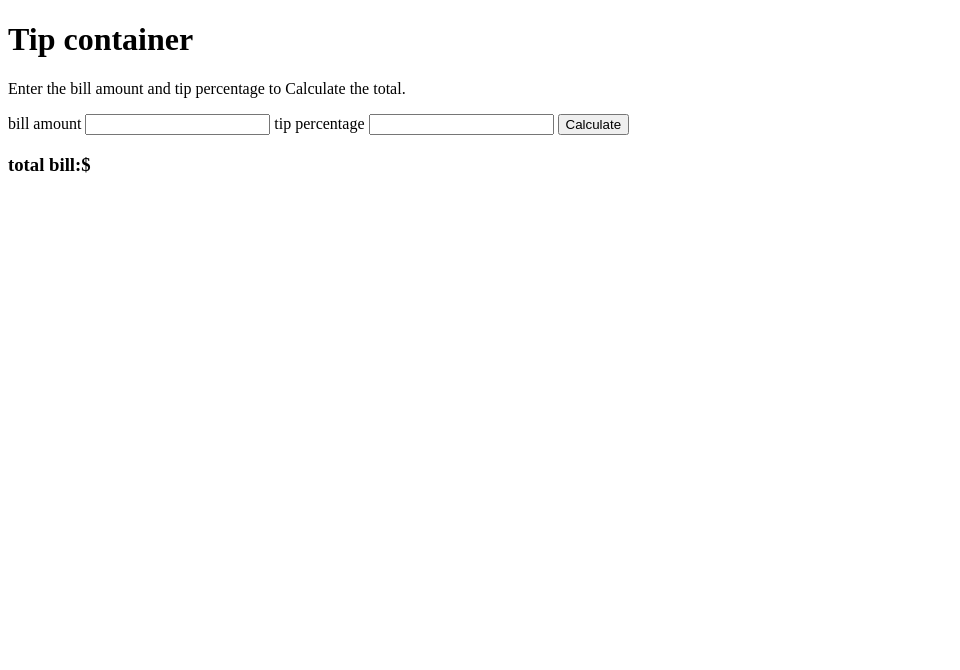
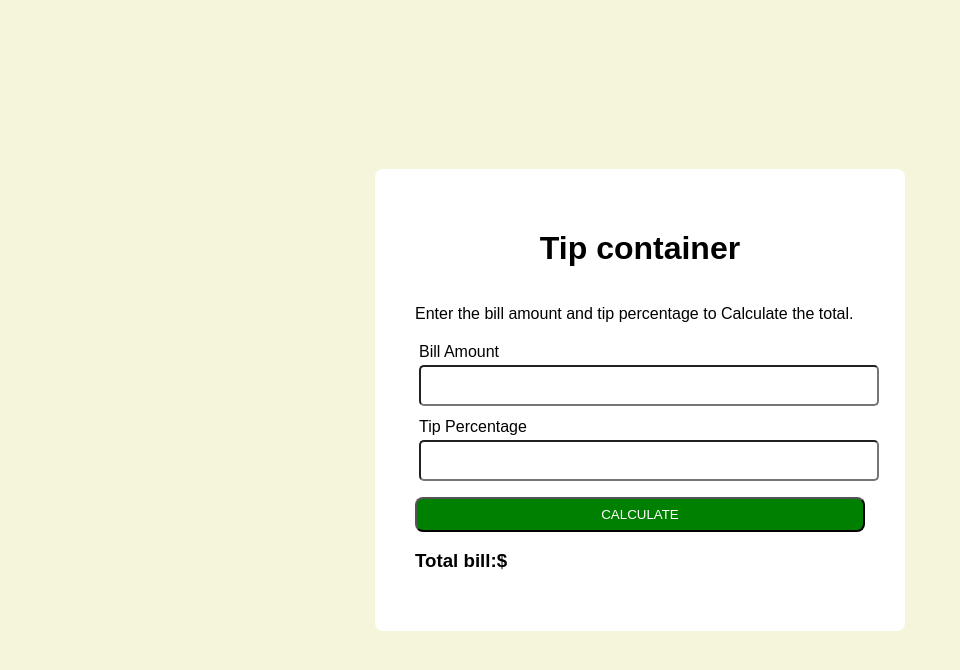
Before and after one commit to kennedy7-cyber/js-tip-calc, a plain HTML site: page index.html in a window 1280 px wide. Shown: the whole page, without its empty margins (0-960 px from the left). Drawn offline with Linux system fonts and the light colour scheme.

Commit message:
just styled my tip calculator by javascript

```diff
--- a/index.html
+++ b/index.html
@@ -4,21 +4,46 @@
     <meta charset="UTF-8" />
     <meta name="viewport" content="width=device-width, initial-scale=1.0" />
     <title>Tip Calculator</title>
+    <link rel="stylesheet" href="style.css" />
   </head>
   <body>
-    <div id="container"></div>
-    <h1>Tip container</h1>
-    <p>Enter the bill amount and tip percentage to Calculate the total.</p>
-    <label for="bill amount">bill amount</label>
-    <input type="number" id="bill amount" />
+    <div id="main-box">
+      <h1 style="text-align: center">Tip container</h1>
+      <p>Enter the bill amount and tip percentage to Calculate the total.</p>
+      <form style="display: block; padding: 4px">
+        <div style="display: block; margin-bottom: 12px">
+          <label for="bill-amount" style="display: block; margin-bottom: 4px"
+            >Bill Amount</label
+          >
+          <input type="number" id="bill-amount" />
+        </div>
 
-    <label for="tip percentage">tip percentage</label>
-    <input type="number" id="tip percentage" />
-    <button type="button" onclick="calculate()">Calculate</button>
-    <div>
-      <h3>total bill:$</h3>
+        <div style="display: block; margin-bottom: 12px">
+          <label for="tip-percentage" style="display: block; margin-bottom: 4px"
+            >Tip Percentage</label
+          >
+          <input type="number" id="tip-percentage" />
+        </div>
+      </form>
+      <button
+        type="button"
+        onclick="calculate()"
+        style="
+          width: 100%;
+          height: 35px;
+          border-radius: 8px;
+          background-color: green;
+          color: white;
+          cursor: pointer;
+        "
+      >
+        CALCULATE
+      </button>
+      <div style="display: flex">
+        <h3>Total bill:$</h3>
 
-      <h3 id="total"></h3>
+        <h3 id="total" style="margin-left: 6px"></h3>
+      </div>
     </div>
     <script src="index.js"></script>
   </body>
--- a/index.js
+++ b/index.js
@@ -1,7 +1,7 @@
 function calculate() {
-  let bill = document.getElementById("bill amount").value;
-  let tip = document.getElementById("tip percentage").value;
+  let bill = document.getElementById("bill-amount").value;
+  let tip = document.getElementById("tip-percentage").value;
   const tipTotal = (tip / 100) * bill;
   const totalAmount = Number(bill) + Number(tipTotal);
-  return document.getElementById("total").innerText = totalAmount;
+  return document.getElementById("total").innerText = `${totalAmount}.00`;
 }
--- a/style.css
+++ b/style.css
@@ -0,0 +1,29 @@
+body {
+  margin: 0;
+  height: 100vh;
+  display: flex;
+  align-items: center;
+  justify-content: center;
+  font-family: Arial, sans-serif;
+  background-color: beige;
+}
+
+#main-box {
+  display: flex;
+  flex-direction: column;
+  width: 450px;
+  height: fit-content;
+  padding: 40px;
+  border-radius: 8px;
+  border: 2 solid;
+  border-color: green;
+  background: #ffffff;
+}
+
+input {
+  width: 100%;
+  height: 35px;
+  border-radius: 5px;
+  outline: none;
+  padding-left: 12px;
+}
```
